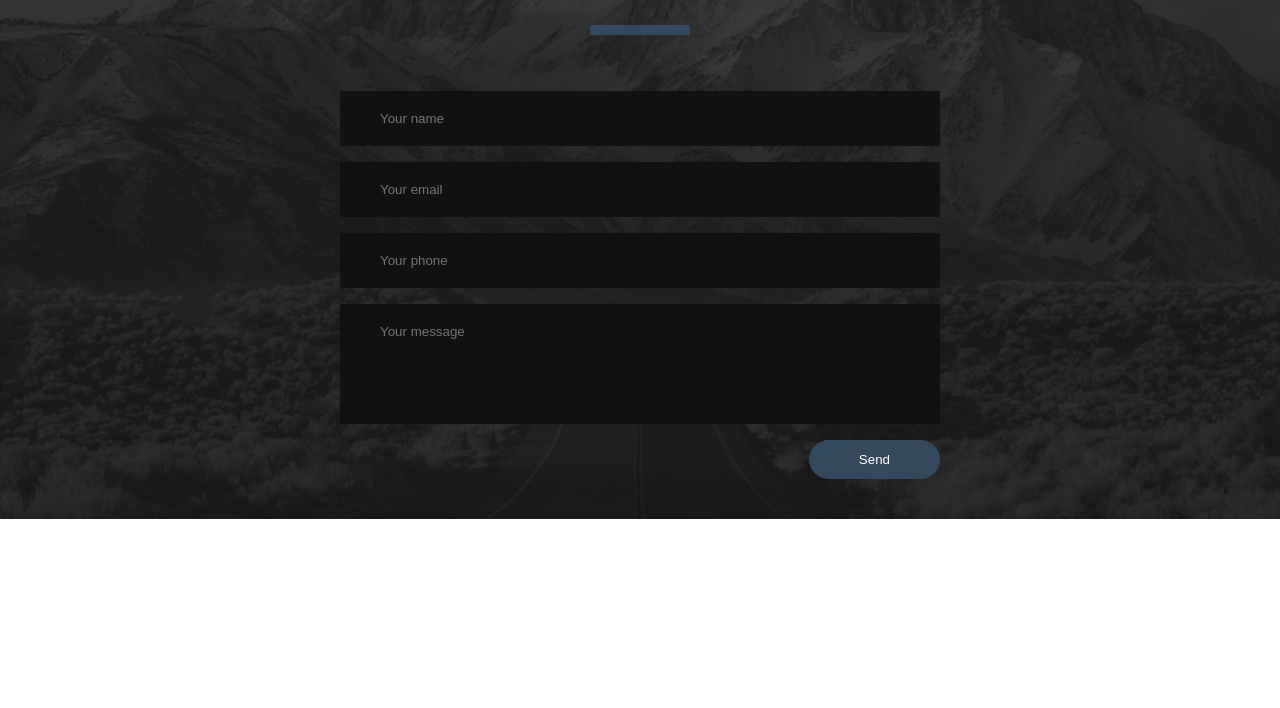
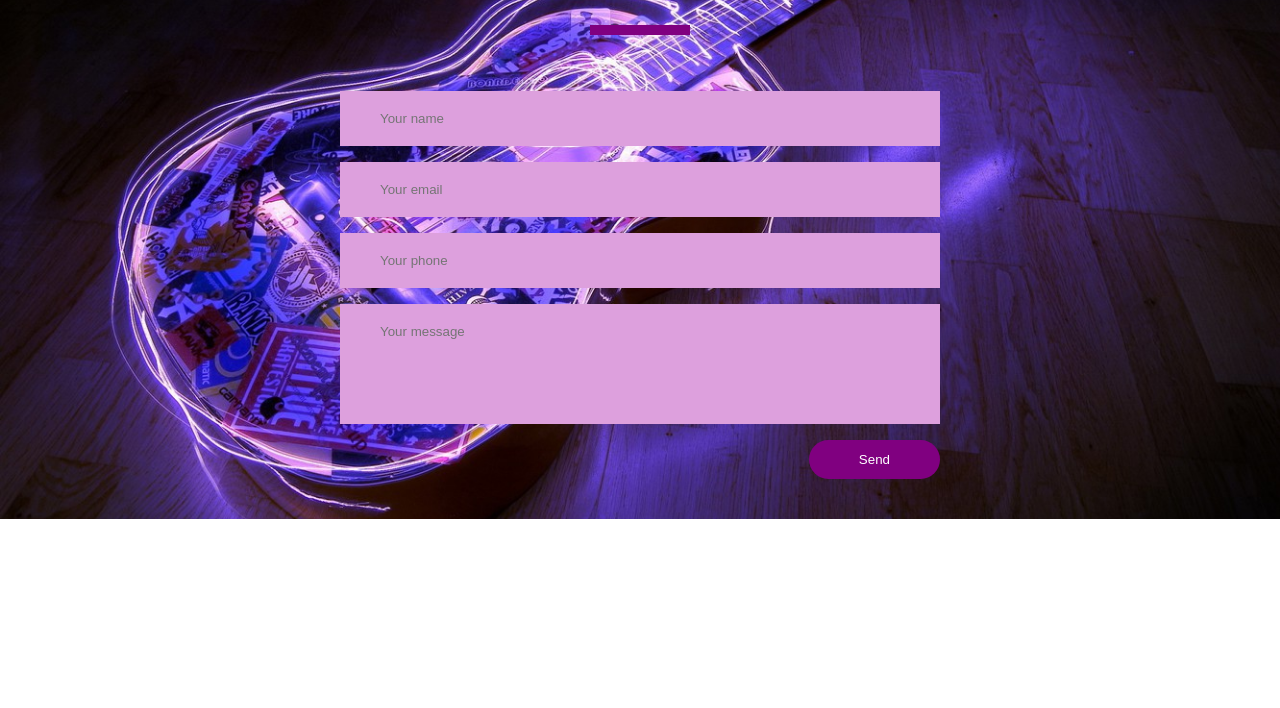
Before and after one commit to evars69/CU, a plain HTML site: page index.html in a window 1280 px wide. Shown: the part 92-800 px from the top of the page. Drawn offline with Linux system fonts and the light colour scheme.

Commit message:
initial commit

```diff
--- a/style.css
+++ b/style.css
@@ -4,18 +4,18 @@
   font-family: "montserrat",sans-serif;
 }
 .contact-section{
-  background: url(bg.png) no-repeat center;
+  background: url(ba.jpg) no-repeat center;
   background-size: cover;
   padding: 40px 0;
 }
 .contact-section h1{
   text-align: center;
-  color: #ddd;
+  color: lavenderblush;
 }
 .border{
   width: 100px;
   height: 10px;
-  background: #34495e;
+  background: purple;
   margin: 40px auto;
 }
 
@@ -32,14 +32,14 @@
   box-sizing: border-box;
   margin: 16px 0;
   border: 0;
-  background: #111;
+  background: plum;
   padding: 20px 40px;
   outline: none;
   color: #ddd;
   transition: 0.5s;
 }
 .contact-form-text:focus{
-  box-shadow: 0 0 10px 4px #34495e;
+  box-shadow: 0 0 10px 4px purple;
 }
 textarea.contact-form-text{
   resize: none;
@@ -48,7 +48,7 @@ textarea.contact-form-text{
 .contact-form-btn{
   float: right;
   border: 0;
-  background: #34495e;
+  background: purple;
   color: #fff;
   padding: 12px 50px;
   border-radius: 20px;
```
Also changed, not shown: ba.jpg (added), bg.png (deleted).
